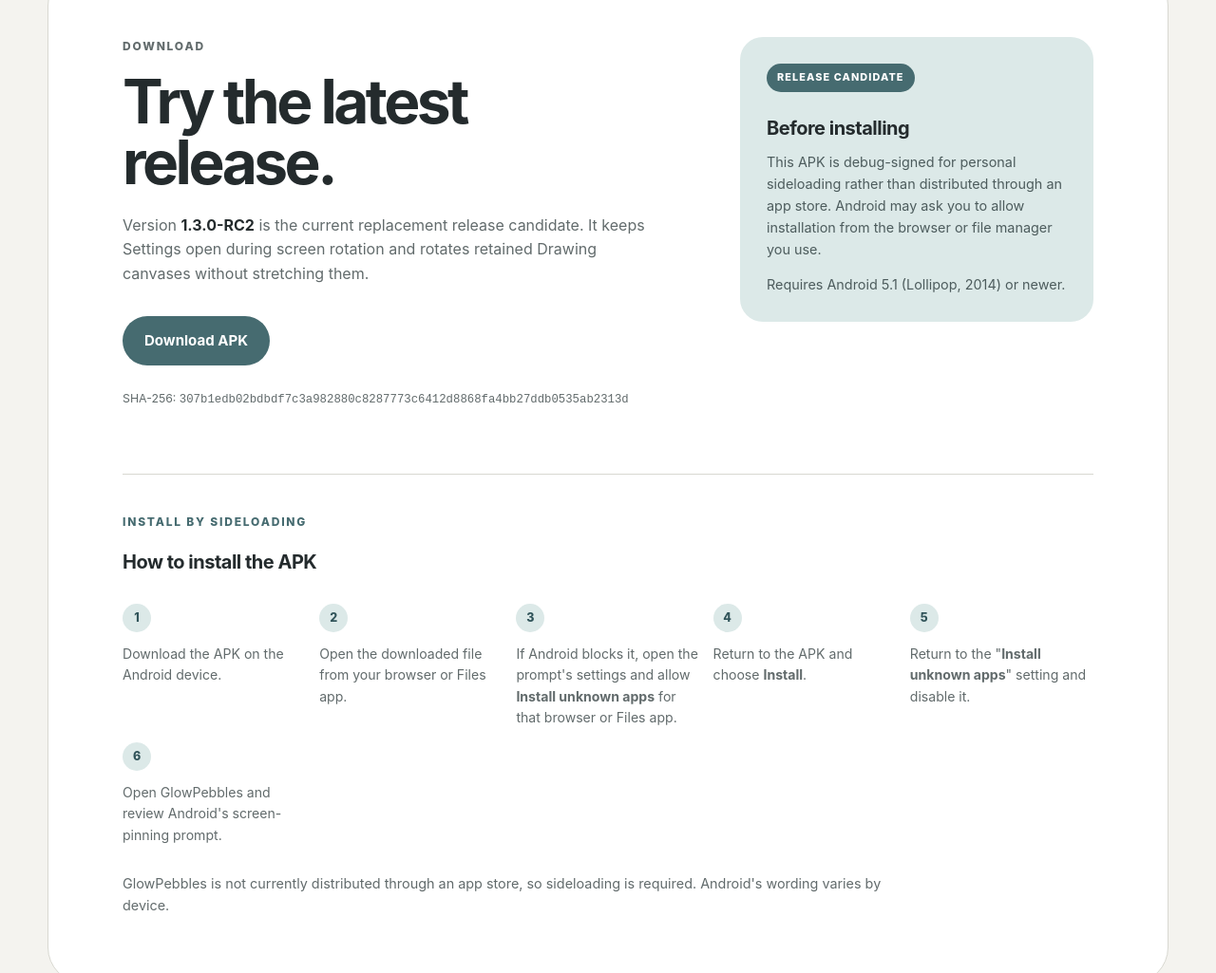
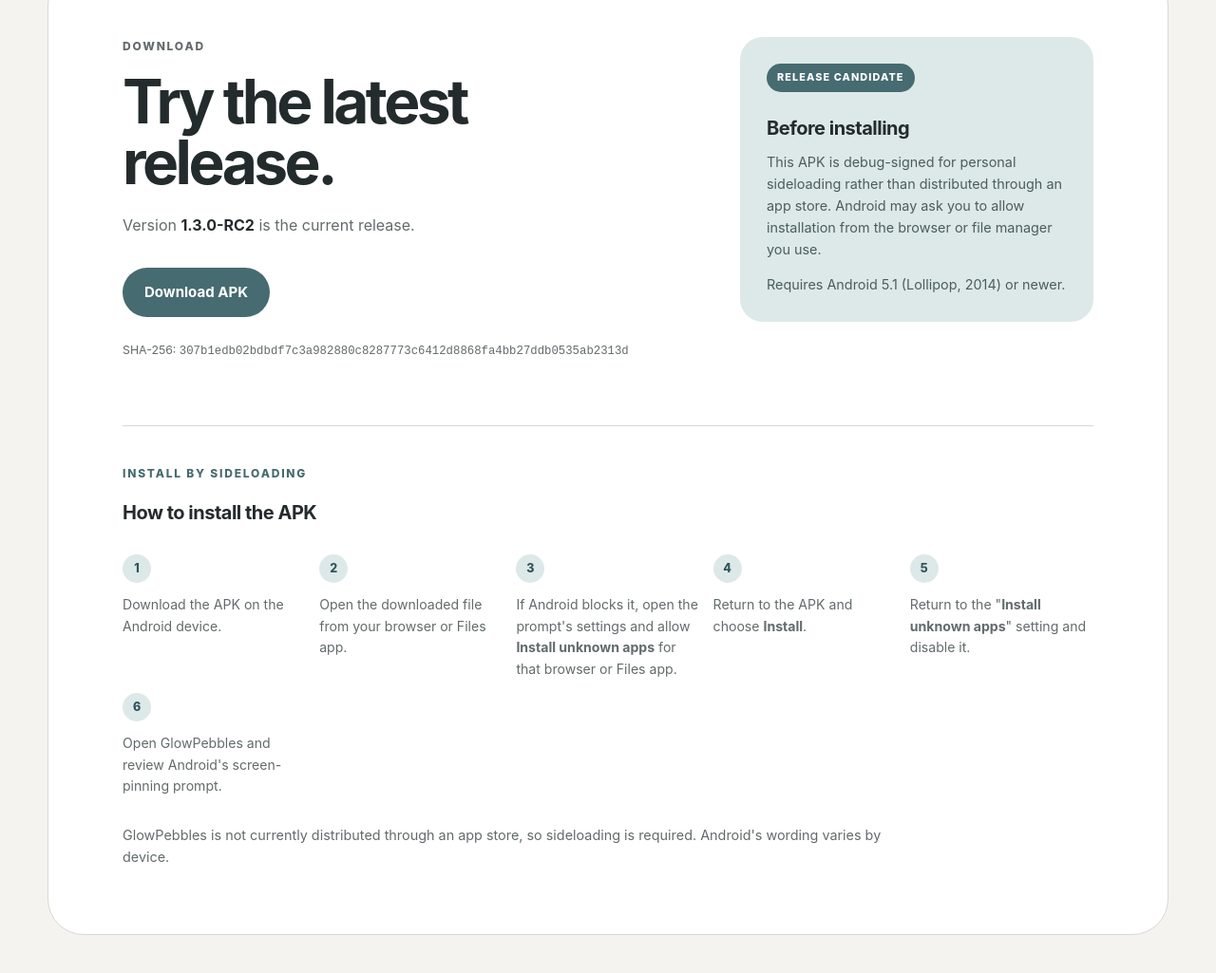
Before and after one commit to coastie-uk/GlowPebbles-support, a plain HTML site: page index.html in a window 1280 px wide. Shown: the part 2773-3798 px from the top of the page at 95% size. Drawn offline with Linux system fonts and the light colour scheme.

Commit message:
text editing

```diff
--- a/index.html
+++ b/index.html
@@ -118,7 +118,7 @@
       <div class="download-copy">
         <p class="eyebrow">Download</p>
         <h2 id="download-title">Try the latest release.</h2>
-        <p>Version <strong><!-- release-version -->1.3.0-RC2<!-- /release-version --></strong> is the current replacement release candidate. It keeps Settings open during screen rotation and rotates retained Drawing canvases without stretching them.</p>
+        <p>Version <strong><!-- release-version -->1.3.0-RC2<!-- /release-version --></strong> is the current release.</p>
         <div class="actions">
           <a class="button primary" href="downloads/GlowPebbles-latest.apk" download>Download APK</a>
           <!-- <a class="button secondary" href="downloads/SHA256SUMS.txt">View checksum</a> -->
```
